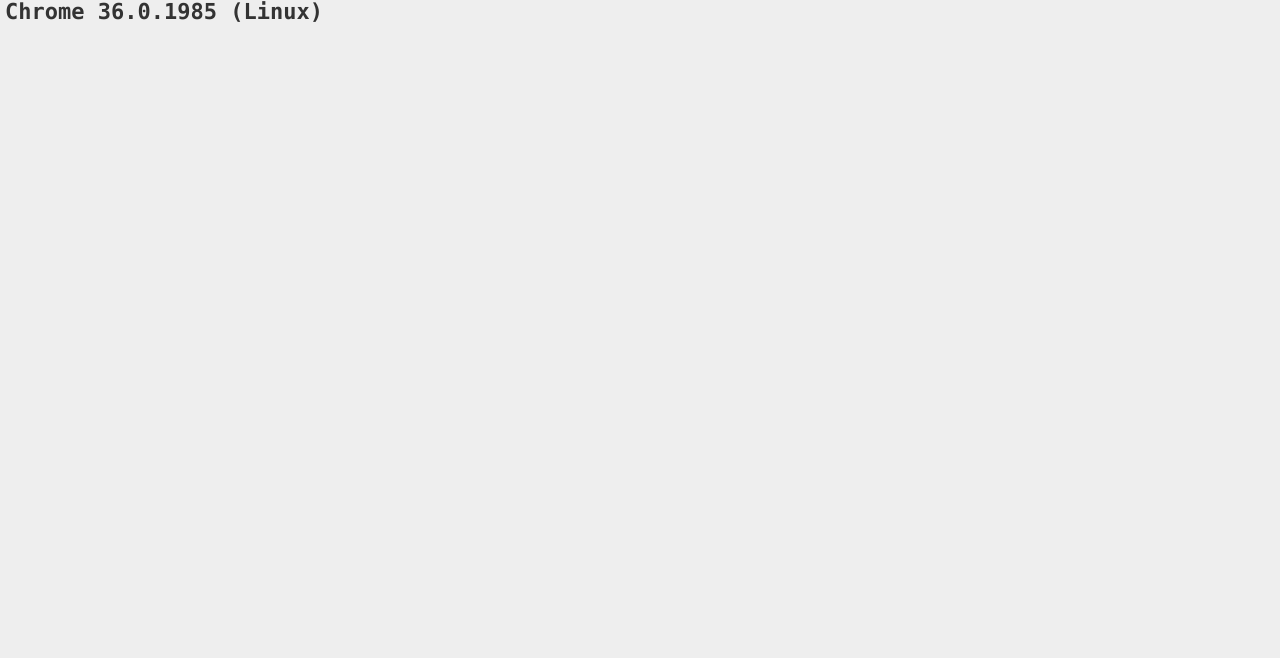
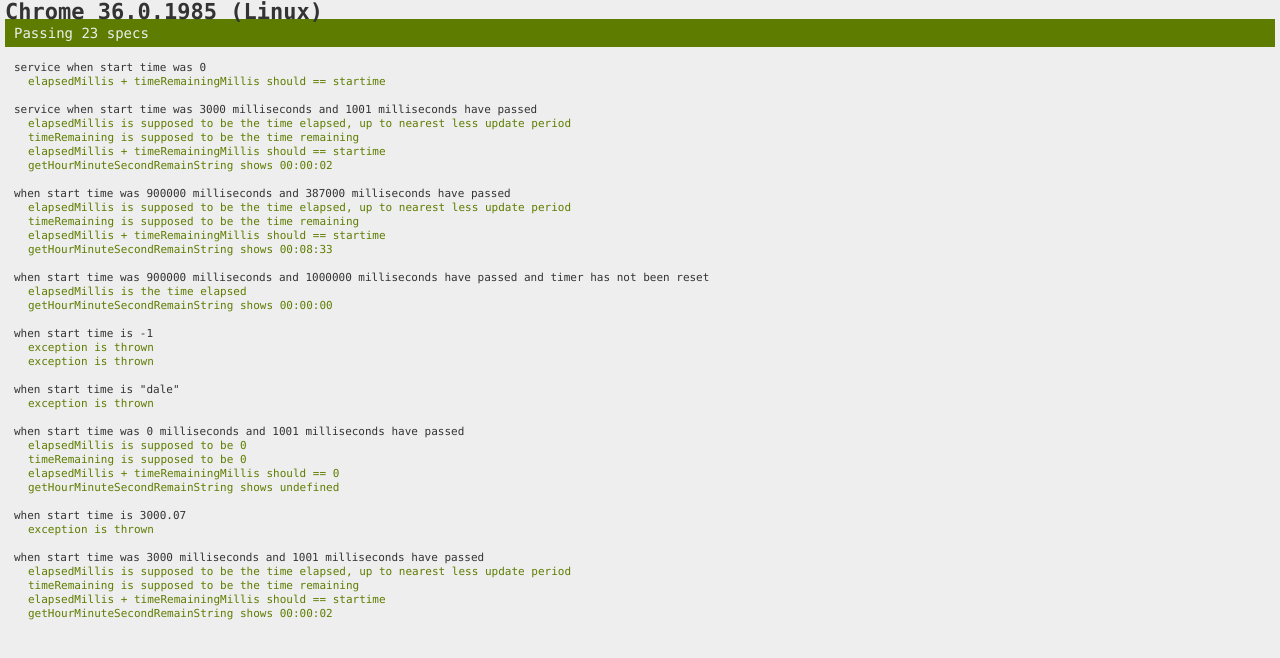
Before and after one commit to ossek/timey, a website: page test_out/Chrome 36.0.1985 (Linux)/index.html in a window 1280 px wide. Drawn offline with nearby package versions, Linux system fonts and the light colour scheme.

Commit message:
some minor refactoring to methods exported

```diff
--- a/js/timey.js
+++ b/js/timey.js
@@ -97,11 +97,13 @@
       return {
   	startTimer : startTimer,
   	getTimeRemainingMillis: getTimeRemainingMillis,
-  	getHourMinuteSecondRemainString: getCountdownHourMinuteSecString,
+        getCountdownHourMinuteSecString : getCountdownHourMinuteSecString,
+  	getHourMinuteSecondRemainString: getHourMinuteSecondRemainString,
         getElapsedMillis: getElapsedMillis,
   	cancelCountdown : cancelCountdown,
 	timeRemaining : _remain,
   	reset : reset,
-        GetUpdatePeriodMillis : GetUpdatePeriodMillis
+        GetUpdatePeriodMillis : GetUpdatePeriodMillis,
+        getHourMinuteSecondString : getHourMinuteSecondString
       };
 });
--- a/notes.txt
+++ b/notes.txt
@@ -7,3 +7,6 @@
 
    - setup karma jasmine config
    - setup test-main.js
+
+   - setup bower package
+   - publish it (locally)
--- a/test_out/Chrome 36.0.1985 (Linux)/index.html
+++ b/test_out/Chrome 36.0.1985 (Linux)/index.html
@@ -65,6 +65,8 @@
 
 
 
+	<span class="passingAlert bar">Passing 23 specs</span>
+
 
 
 </div>
@@ -73,6 +75,143 @@
 
 
 
+		<div class="suite passed">
+			<span class="description">service when start time was 0</span>
+
+			<div class="specSummary passed">
+			<span class="description">elapsedMillis + timeRemainingMillis should == startime</span>
+			</div>
+
+		</div>
+
+		<div class="suite passed">
+			<span class="description">service when start time was 3000 milliseconds and 1001 milliseconds have passed </span>
+
+			<div class="specSummary passed">
+			<span class="description">elapsedMillis is supposed to be the time elapsed, up to nearest less update period</span>
+			</div>
+
+			<div class="specSummary passed">
+			<span class="description">timeRemaining is supposed to be the time remaining</span>
+			</div>
+
+			<div class="specSummary passed">
+			<span class="description">elapsedMillis + timeRemainingMillis should == startime</span>
+			</div>
+
+			<div class="specSummary passed">
+			<span class="description">getHourMinuteSecondRemainString shows 00:00:02</span>
+			</div>
+
+		</div>
+
+		<div class="suite passed">
+			<span class="description">when start time was 900000 milliseconds and 387000 milliseconds have passed </span>
+
+			<div class="specSummary passed">
+			<span class="description">elapsedMillis is supposed to be the time elapsed, up to nearest less update period</span>
+			</div>
+
+			<div class="specSummary passed">
+			<span class="description">timeRemaining is supposed to be the time remaining</span>
+			</div>
+
+			<div class="specSummary passed">
+			<span class="description">elapsedMillis + timeRemainingMillis should == startime</span>
+			</div>
+
+			<div class="specSummary passed">
+			<span class="description">getHourMinuteSecondRemainString shows 00:08:33</span>
+			</div>
+
+		</div>
+
+		<div class="suite passed">
+			<span class="description">when start time was 900000 milliseconds and 1000000 milliseconds have passed and timer has not been reset</span>
+
+			<div class="specSummary passed">
+			<span class="description">elapsedMillis is the time elapsed</span>
+			</div>
+
+			<div class="specSummary passed">
+			<span class="description">getHourMinuteSecondRemainString shows 00:00:00</span>
+			</div>
+
+		</div>
+
+		<div class="suite passed">
+			<span class="description">when start time is -1</span>
+
+			<div class="specSummary passed">
+			<span class="description">exception is thrown</span>
+			</div>
+
+			<div class="specSummary passed">
+			<span class="description">exception is thrown</span>
+			</div>
+
+		</div>
+
+		<div class="suite passed">
+			<span class="description">when start time is &quot;dale&quot;</span>
+
+			<div class="specSummary passed">
+			<span class="description">exception is thrown</span>
+			</div>
+
+		</div>
+
+		<div class="suite passed">
+			<span class="description">when start time was 0 milliseconds and 1001 milliseconds have passed </span>
+
+			<div class="specSummary passed">
+			<span class="description">elapsedMillis is supposed to be 0</span>
+			</div>
+
+			<div class="specSummary passed">
+			<span class="description">timeRemaining is supposed to be 0</span>
+			</div>
+
+			<div class="specSummary passed">
+			<span class="description">elapsedMillis + timeRemainingMillis should == 0</span>
+			</div>
+
+			<div class="specSummary passed">
+			<span class="description">getHourMinuteSecondRemainString shows undefined</span>
+			</div>
+
+		</div>
+
+		<div class="suite passed">
+			<span class="description">when start time is 3000.07</span>
+
+			<div class="specSummary passed">
+			<span class="description">exception is thrown</span>
+			</div>
+
+		</div>
+
+		<div class="suite passed">
+			<span class="description">when start time was 3000 milliseconds and 1001 milliseconds have passed </span>
+
+			<div class="specSummary passed">
+			<span class="description">elapsedMillis is supposed to be the time elapsed, up to nearest less update period</span>
+			</div>
+
+			<div class="specSummary passed">
+			<span class="description">timeRemaining is supposed to be the time remaining</span>
+			</div>
+
+			<div class="specSummary passed">
+			<span class="description">elapsedMillis + timeRemainingMillis should == startime</span>
+			</div>
+
+			<div class="specSummary passed">
+			<span class="description">getHourMinuteSecondRemainString shows 00:00:02</span>
+			</div>
+
+		</div>
+
 </div>
 
 <div id="details">
```
Also changed, not shown: test/unit/serviceTests/servicesSpec.js (deleted, +0 -132 lines).
